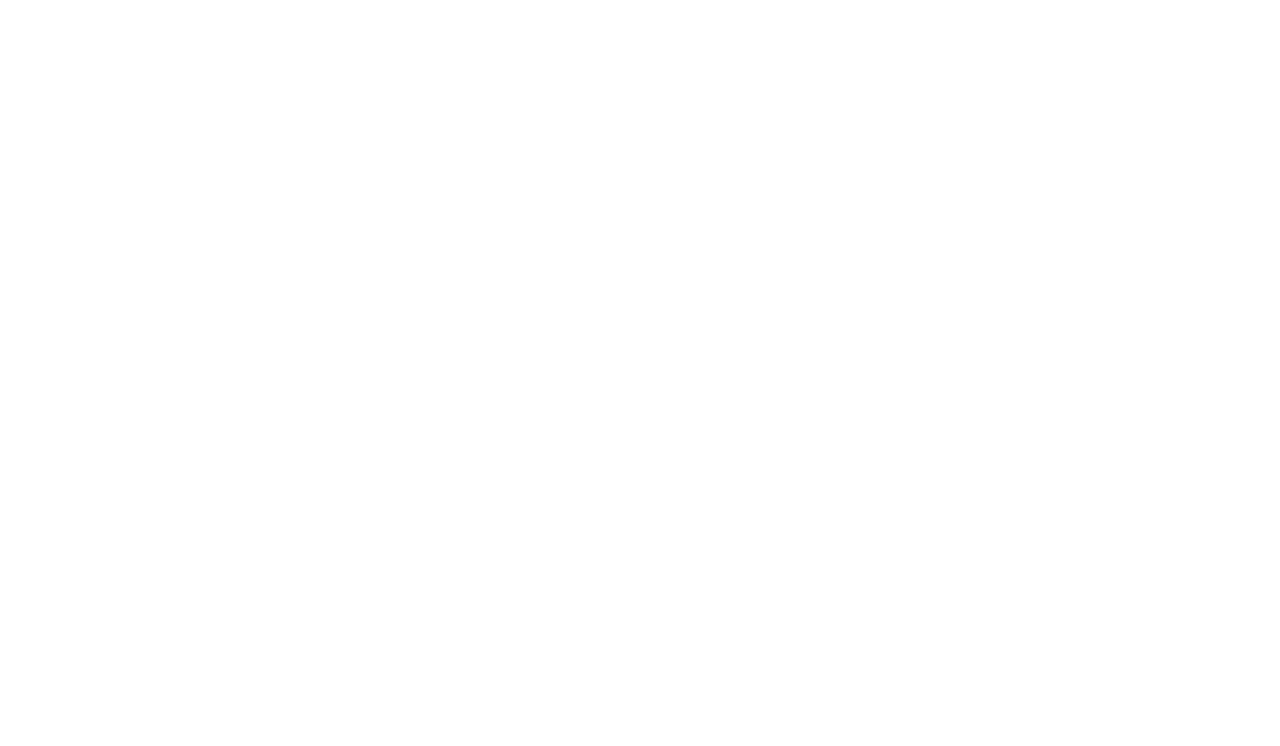
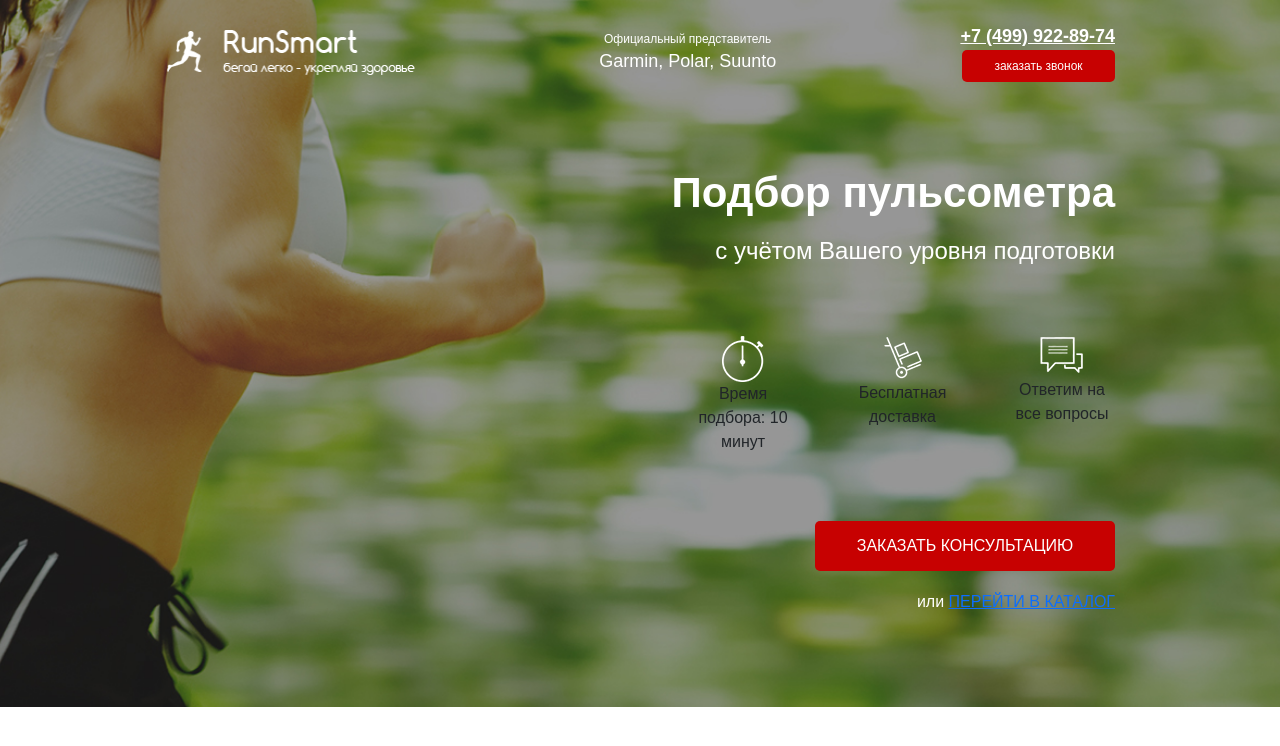
Before and after one commit to nik240198/run-smart, a website: page src/index.html in a window 1280 px wide. Drawn offline with Linux system fonts and the light colour scheme.

Commit message:
first promo

```diff
--- a/gulpfile.js
+++ b/gulpfile.js
@@ -26,9 +26,6 @@ gulp.task('styles', function() {
 			cascade: false
 		}))
         .pipe(cleanCSS({compatibility: 'ie8'}))
-        .pipe(rename({suffix: '.min', prefix: ''}))
-        .pipe(autoprefixer())
-        .pipe(cleanCSS({compatibility: 'ie8'}))
         .pipe(gulp.dest("src/css"))
         .pipe(browserSync.stream());
 });
--- a/src/index.html
+++ b/src/index.html
@@ -7,7 +7,7 @@
     <title>Pulse</title>
     <link rel="stylesheet" href="css/bootstrap-reboot.min.css">
     <link rel="stylesheet" href="css/stylesheet.css">
-    <link rel="stylesheet" href="css/blocks/style.min.min.css">
+    <link rel="stylesheet" href="css/style.min.css">
 
 </head>
 <body>
@@ -18,12 +18,43 @@
                     <img src="img/running-man-2-641.png" alt="logo">
                 </a>
                 <div class="header__official">
-
+                    Официальный представитель
+                    <span>Garmin, Polar, Suunto</span>
                 </div>
                 <div class="header__contacts">
+                    <a href="tel:+74999228974" class="header__phone">+7 (499) 922-89-74</a>
+                    <button class="button">заказать звонок</button>
 
                 </div>
             </header>
+
+            <div class="promo__wrapper">
+
+                <h1 class="promo__header">Подбор пульсометра</h1>
+                <h2 class="promo__subheader">с учётом Вашего уровня подготовки</h2>
+                <div class="promo__icons">
+                    <div class="promo__icon">
+                        <img src="icons/019_timer_time_stopwatch_2-64.png" alt="timer">
+                        Время подбора:
+                        10 минут
+                    </div>
+                    <div class="promo__icon">
+                        <img src="icons/app 08 hand cart 64.png" alt="hand-cart">
+                        Бесплатная
+                        доставка
+                    </div>
+                    <div class="promo__icon">
+                        <img src="icons/messages 64.png" alt="">
+                        Ответим
+                        на все вопросы
+                    </div>
+                </div>
+                <button class="button button_main">ЗАКАЗАТЬ КОНСУЛЬТАЦИЮ</button>
+                <div class="promo__link">
+                    или
+                    <a href="#"> ПЕРЕЙТИ В КАТАЛОГ</a>
+                </div>
+            </div>
         </div>
     </div>
 </body>
--- a/src/sass/base/_variables.scss
+++ b/src/sass/base/_variables.scss
@@ -0,0 +1 @@
+$main-color: #c70101;
--- /dev/null
+++ b/src/sass/blocks/_buttons.scss
@@ -0,0 +1,18 @@
+.button{
+    width: 153px;
+    height: 32px;
+    background-color: $main-color;
+    border-radius: 5px;
+    border: none;
+    color: #FFFFFF;
+    font-weight: 500;
+    font-size: 12px;
+
+    &_main{
+        width: 300px;
+        height: 50px;
+        font-size: 16px;
+        margin-top: 67px;
+    }
+
+    }
--- /dev/null
+++ b/src/sass/blocks/_header.scss
@@ -0,0 +1,40 @@
+.header {
+    display: flex;
+    justify-content: space-between;
+    align-items: center;
+
+    &__logo {
+        width: 250px;
+        img{
+            width: 100%;
+        }
+
+    }
+    &__official{
+        font-weight: 500;
+        font-size: 12px;
+        color: #FFFFFF;
+        text-align: center;
+        span{
+            display: block;
+            font-size: 18px;
+        }
+    }
+    &__phone{
+        display: block;
+        font-weight: 700;
+        font-size: 18px;
+        color: #FFFFFF;
+        &:hover{
+            color: #FFFFFF;
+            text-decoration: none;
+        }
+    }
+    &__contacts{
+        display: flex;
+        flex-direction: column;
+        align-items: flex-end;
+    }
+
+
+}
--- /dev/null
+++ b/src/sass/blocks/_promo.scss
@@ -0,0 +1,56 @@
+.promo{
+    min-height: 650px;
+    padding: 23px 0 93px 0;
+    background: url(../../img/bg.png)center (center/cover) no-repeat;
+
+    &__wrapper{
+        display: flex;
+        flex-direction: column;
+        align-items: flex-end;
+        margin-top: 90px;
+    }
+
+    &__header{
+        font-weight: 700;
+        font-size: 42px;
+        color: #FFFFFF;
+        line-height: 42px;
+    }
+
+    &__subheader{
+        font-weight: 500;
+        margin-top: 17px;
+        font-size: 24px;
+        line-height: 24px;
+        color: #FFFFFF;
+    }
+
+    &__icons{
+        margin-top: 65px;
+        width: 425px;
+        display: flex;
+        justify-content: space-between;
+    }
+
+    &__icon{
+        width: 106px;
+        text-align: center;
+        img{
+            margin-bottom: 20px;
+            display: block;
+            margin: 0 auto;
+        }
+    }
+    &__link{
+        font-weight: 500;
+        font-size: 16px;
+        line-height: 25px;
+        color: #FFFFFF;
+        margin-top: 18px;
+
+        a{
+            text-decoration: underline;
+            text-transform: uppercase;
+        }
+    }
+}
--- a/src/sass/blocks/style.scss
+++ /dev/null
@@ -1,10 +0,0 @@
-@import "../base/variables";
-
-* {
-font-family: "museo sans cyrl", sans-serif;
-}
-
-.container{
-  max-width: 950px;
-  margin: 0 auto;
-}
--- /dev/null
+++ b/src/sass/style.scss
@@ -0,0 +1,15 @@
+@import "base/variables";
+@import "blocks/promo";
+@import "blocks/header";
+@import "blocks/buttons";
+
+
+
+* {
+font-family: "museo sans cyrl", sans-serif;
+}
+
+.container{
+  max-width: 950px;
+  margin: 0 auto;
+}
```
Also changed, not shown: src/css/blocks/style.min.min.css (deleted), src/css/style.min.css (added).
